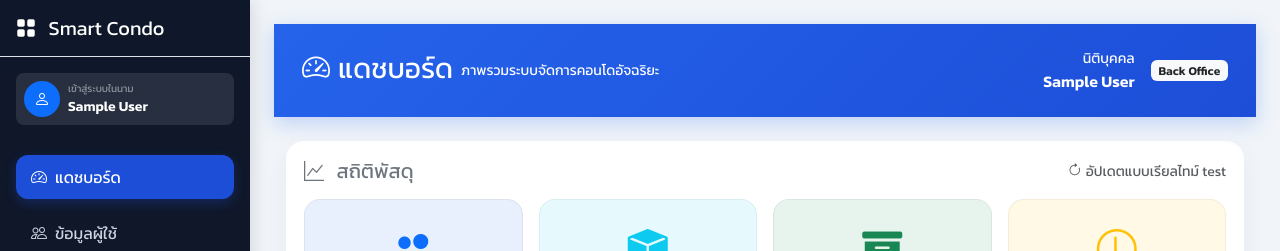
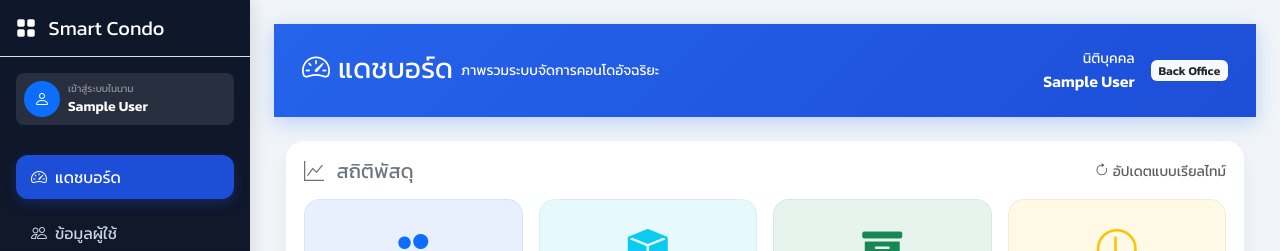
Before and after one commit to thanetphon026/Frontend-Smart_Condo, a React (Vite) app: page /backoffice in a window 1280 px wide. Shown: the top 251 px of the page. Built offline with nearby package versions, Linux system fonts and the light colour scheme; no server answers; sample sign-in values are in the browser's storage.

Commit message:
del test

```diff
--- a/src/components/Pages/Dashboard.jsx
+++ b/src/components/Pages/Dashboard.jsx
@@ -55,7 +55,7 @@ const Dashboard = () => {
               </h5>
               <div className="text-muted small">
                 <i className="bi bi-arrow-clockwise me-1"></i>
-                อัปเดตแบบเรียลไทม์ test
+                อัปเดตแบบเรียลไทม์
               </div>
             </div>
             <div className="row g-3" id="dashboardStats">
```
